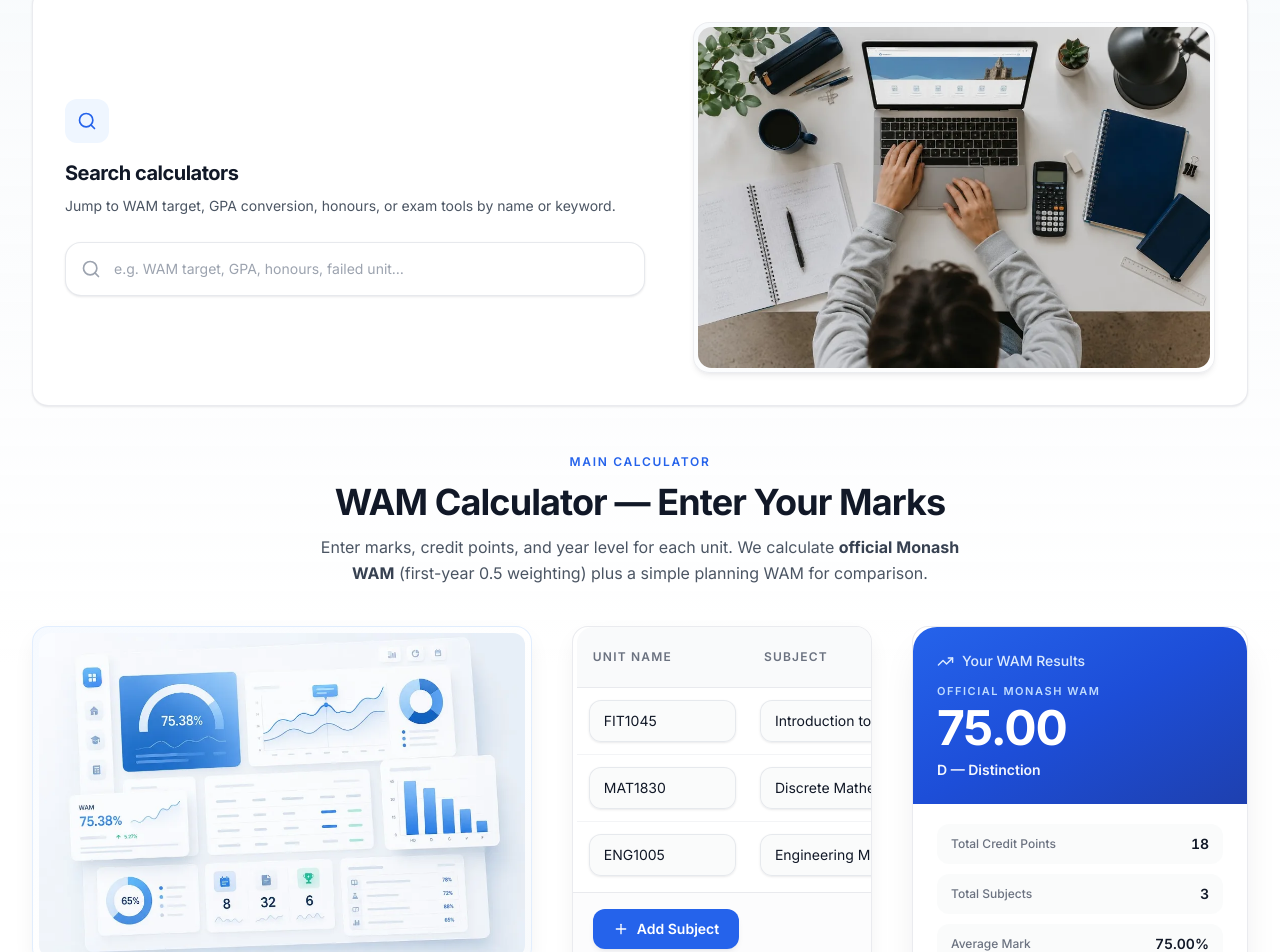
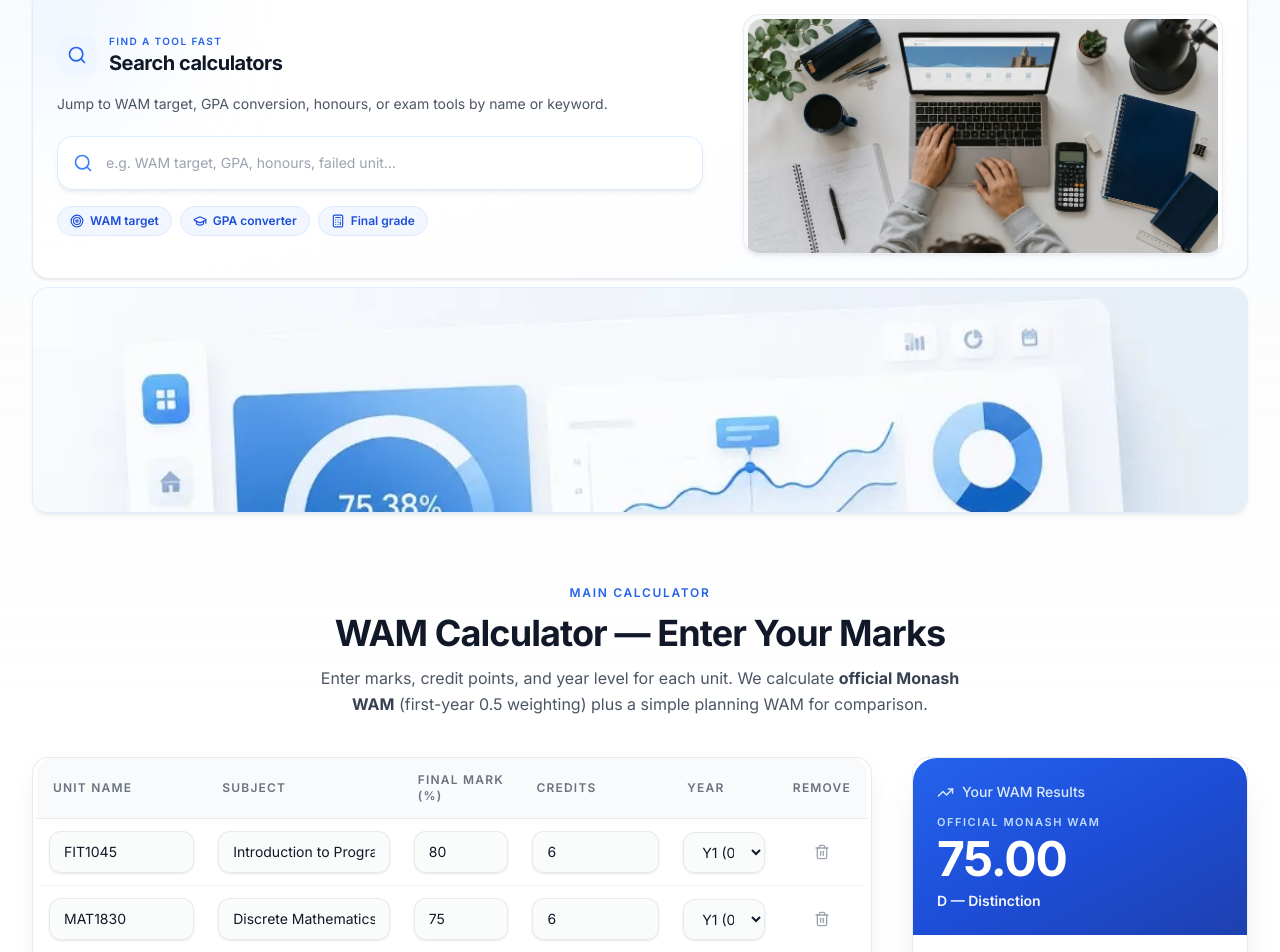
Before and after one commit to asbusiness276-cyber/monash-wam-calculator, a React (Vite) app: page / in a window 1280 px wide. Shown: the part 1074-2026 px from the top of the page. Built offline with nearby package versions, Linux system fonts and the light colour scheme.

Commit message:
Fix calculator visibility, search section polish, and final grade card image.
Restore full-width calculator layout, tighten search card spacing with quick chips, and replace the incorrect Final Grade Calculator illustration.

```diff
--- a/src/components/SearchField.tsx
+++ b/src/components/SearchField.tsx
@@ -21,7 +21,7 @@ export default function SearchField({
 }: SearchFieldProps) {
   const inputClass =
     variant === 'premium'
-      ? 'w-full rounded-2xl border border-gray-200/90 bg-white py-4 pl-12 pr-12 text-sm text-gray-900 shadow-premium-sm transition-[border-color,box-shadow] placeholder:text-gray-400 focus:border-primary-500 focus:outline-none focus:ring-2 focus:ring-primary-500/20 dark:border-gray-600 dark:bg-gray-900/50 dark:text-white'
+      ? 'w-full rounded-2xl border border-primary-100/90 bg-white/95 py-4 pl-12 pr-12 text-sm font-medium text-gray-900 shadow-premium transition-[border-color,box-shadow,background-color] placeholder:font-normal placeholder:text-gray-400 focus:border-primary-500 focus:bg-white focus:outline-none focus:ring-4 focus:ring-primary-500/15 dark:border-primary-900/60 dark:bg-gray-900/65 dark:text-white dark:focus:bg-gray-900'
       : 'w-full rounded-2xl border border-gray-200 dark:border-gray-700 bg-white dark:bg-gray-800 py-3.5 pl-11 pr-11 text-sm text-gray-900 dark:text-white placeholder:text-gray-400 shadow-sm focus:border-primary-500 focus:outline-none focus:ring-2 focus:ring-primary-500/20';
 
   return (
@@ -31,7 +31,9 @@ export default function SearchField({
       </label>
       <Search
         size={variant === 'premium' ? 20 : 18}
-        className="pointer-events-none absolute left-4 top-1/2 -translate-y-1/2 text-gray-400"
+        className={`pointer-events-none absolute left-4 top-1/2 -translate-y-1/2 ${
+          variant === 'premium' ? 'text-primary-500' : 'text-gray-400'
+        }`}
         aria-hidden
       />
       <input
--- a/src/components/WAMCalculator.tsx
+++ b/src/components/WAMCalculator.tsx
@@ -1,8 +1,6 @@
 import { useState, useCallback } from 'react';
 import { Plus, Trash2, RotateCcw, Copy, Check, TrendingUp, Calculator } from 'lucide-react';
 import UnitAutocompleteInput from './UnitAutocompleteInput';
-import HomeImage from './home/ui/HomeImage';
-import { HOME_IMAGES } from '../data/homeImages';
 import { matchSubjectByUnit, matchUnitBySubject } from '../utils/unitSubjectSuggestions';
 import {
   calculateCreditWeightedWam,
@@ -177,7 +175,7 @@ export default function WAMCalculator({ shellVariant = 'default' }: WAMCalculato
   return (
     <>
       <section id="calculator" className={`scroll-mt-20 ${isHomeShell ? 'pb-4 md:pb-6' : ''}`}>
-        <div className={isHomeShell ? 'home-container py-8 md:py-10' : 'max-w-6xl mx-auto px-4 py-8'}>
+        <div className={isHomeShell ? 'home-container home-calc-container py-8 md:py-10' : 'max-w-6xl mx-auto px-4 py-8'}>
         <div className={`text-center ${isHomeShell ? 'mb-8 md:mb-10 max-w-2xl mx-auto' : 'mb-6'}`}>
           {isHomeShell && (
             <p className="home-eyebrow mb-3">Main calculator</p>
@@ -204,20 +202,14 @@ export default function WAMCalculator({ shellVariant = 'default' }: WAMCalculato
           </p>
         </div>
 
-        <div className={isHomeShell ? 'home-calc-showcase' : undefined}>
-          {isHomeShell && (
-            <div className="home-calc-showcase-art">
-              <HomeImage
-                image={HOME_IMAGES.wamCalculator}
-                alt="Student using the Monash WAM calculator with subject marks, credit points, and live results"
-                wrapperClassName="home-calc-showcase-image-wrap"
-                className="home-calc-showcase-image"
-              />
-            </div>
-          )}
-
-          <div className={isHomeShell ? 'home-calc-showcase-tool' : undefined}>
-        <div className="grid grid-cols-1 items-start gap-6 lg:grid-cols-[minmax(0,1fr)_19.5rem] lg:gap-8 xl:grid-cols-[minmax(0,1fr)_21rem] xl:gap-10" data-article-tool-screenshot="monash-wam">
+        <div
+          className={
+            isHomeShell
+              ? 'grid grid-cols-1 items-start gap-6 xl:grid-cols-[minmax(0,1fr)_21rem] xl:gap-10'
+              : 'grid grid-cols-1 items-start gap-6 lg:grid-cols-[minmax(0,1fr)_19.5rem] lg:gap-8 xl:grid-cols-[minmax(0,1fr)_21rem] xl:gap-10'
+          }
+          data-article-tool-screenshot="monash-wam"
+        >
           <div className="min-w-0 space-y-5">
             <div className={shellClass}>
               {/* Mobile — unit cards */}
@@ -314,18 +306,18 @@ export default function WAMCalculator({ shellVariant = 'default' }: WAMCalculato
                 <table className="calc-table">
                   <thead>
                     <tr>
-                      <th className="min-w-[130px]">Unit Name</th>
-                      <th className="min-w-[190px]">Subject</th>
-                      <th className="min-w-[7rem]">Final Mark (%)</th>
-                      <th className="min-w-[6rem]">Credits</th>
-                      <th className="min-w-[7rem]">Year</th>
+                      <th className="min-w-[7.5rem]">Unit Name</th>
+                      <th className="min-w-[10rem]">Subject</th>
+                      <th className="min-w-[6.5rem]">Final Mark (%)</th>
+                      <th className="min-w-[5rem]">Credits</th>
+                      <th className="min-w-[6rem]">Year</th>
                       <th className="w-14 text-center">Remove</th>
                     </tr>
                   </thead>
                   <tbody>
                     {subjects.map((s, i) => (
                       <tr key={s.id}>
-                        <td className="relative min-w-[130px]">
+                        <td className="relative min-w-[7.5rem]">
                           <UnitAutocompleteInput
                             field="unit"
                             value={s.unit}
@@ -334,7 +326,7 @@ export default function WAMCalculator({ shellVariant = 'default' }: WAMCalculato
                             inputClassName={tableInputClass}
                           />
                         </td>
-                        <td className="relative min-w-[190px]">
+                        <td className="relative min-w-[10rem]">
                           <UnitAutocompleteInput
                             field="subject"
                             value={s.subject}
@@ -500,8 +492,6 @@ export default function WAMCalculator({ shellVariant = 'default' }: WAMCalculato
             </div>
           </aside>
         </div>
-          </div>
-        </div>
 
         <a href="/wam-to-gpa-calculator" className="calc-gpa-promo-banner group">
           <div className="min-w-0">
--- a/src/components/home/HomeCalculatorArea.tsx
+++ b/src/components/home/HomeCalculatorArea.tsx
@@ -1,5 +1,6 @@
 import WAMCalculator from '../WAMCalculator';
 import HomeCalculatorSearch from './HomeCalculatorSearch';
+import HomeCalculatorVisual from './HomeCalculatorVisual';
 
 export default function HomeCalculatorArea() {
   return (
@@ -7,6 +8,7 @@ export default function HomeCalculatorArea() {
       <div className="home-container pb-2 pt-10 md:pt-12">
         <HomeCalculatorSearch />
       </div>
+      <HomeCalculatorVisual />
       <WAMCalculator shellVariant="home" />
     </div>
   );
--- a/src/components/home/HomeCalculatorSearch.tsx
+++ b/src/components/home/HomeCalculatorSearch.tsx
@@ -1,5 +1,5 @@
 import { useMemo, useState } from 'react';
-import { ArrowRight, Search as SearchIcon } from 'lucide-react';
+import { ArrowRight, Calculator, GraduationCap, Search as SearchIcon, Target } from 'lucide-react';
 import { ALL_CALCULATOR_LINKS, CALCULATOR_CATEGORIES } from '../../data/calculatorCatalog';
 import { HOME_IMAGES } from '../../data/homeImages';
 import SearchField from '../SearchField';
@@ -30,18 +30,28 @@ export default function HomeCalculatorSearch() {
   }, [query]);
 
   const trimmedQuery = query.trim();
+  const quickSearches = [
+    { label: 'WAM target', icon: Target },
+    { label: 'GPA converter', icon: GraduationCap },
+    { label: 'Final grade', icon: Calculator },
+  ] as const;
 
   return (
-    <PremiumCard hover padding="lg" className="home-animate-in home-search-card">
+    <PremiumCard hover padding="md" className="home-animate-in home-search-card">
       <div className="home-search-split">
         <div className="home-search-form">
-          <CardIcon icon={SearchIcon} className="mb-4" />
-          <h2 className="card-title-lg">Search calculators</h2>
-          <p className="card-body mt-2">
+          <div className="mb-4 flex items-center gap-3">
+            <CardIcon icon={SearchIcon} className="h-10 w-10" />
+            <div>
+              <p className="home-eyebrow text-[10px]">Find a tool fast</p>
+              <h2 className="card-title-lg">Search calculators</h2>
+            </div>
+          </div>
+          <p className="card-body">
             Jump to WAM target, GPA conversion, honours, or exam tools by name or keyword.
           </p>
 
-          <div className="mt-6">
+          <div className="mt-5">
             <SearchField
               id="home-calculator-search"
               label="Search calculators"
@@ -51,6 +61,24 @@ export default function HomeCalculatorSearch() {
               resultCount={trimmedQuery ? results.length : undefined}
               variant="premium"
             />
+          </div>
+
+          <div className="home-search-chips" aria-label="Popular calculator searches">
+            {quickSearches.map(item => {
+              const Icon = item.icon;
+
+              return (
+                <button
+                  key={item.label}
+                  type="button"
+                  onClick={() => setQuery(item.label)}
+                  className="home-search-chip"
+                >
+                  <Icon size={14} aria-hidden />
+                  {item.label}
+                </button>
+              );
+            })}
           </div>
         </div>
 
--- /dev/null
+++ b/src/components/home/HomeCalculatorVisual.tsx
@@ -0,0 +1,17 @@
+import { HOME_IMAGES } from '../../data/homeImages';
+import HomeImage from './ui/HomeImage';
+
+export default function HomeCalculatorVisual() {
+  return (
+    <div className="home-container pb-6 md:pb-8">
+      <div className="home-calc-visual-banner">
+        <HomeImage
+          image={HOME_IMAGES.wamCalculator}
+          alt="Student using the Monash WAM calculator with subject marks, credit points, and live results"
+          wrapperClassName="home-calc-visual-banner-wrap"
+          className="home-calc-visual-banner-image"
+        />
+      </div>
+    </div>
+  );
+}
--- a/src/data/homeImages.ts
+++ b/src/data/homeImages.ts
@@ -23,7 +23,7 @@ export const HOME_IMAGES = {
   featuredCalculators: {
     '/wam-to-gpa-calculator': { src: '/home/calc-wam-to-gpa.webp', width: 640, height: 426 },
     '/wam-target-calculator': { src: '/home/calc-target-wam.webp', width: 640, height: 426 },
-    '/final-grade-calculator': { src: '/home/calc-grade-predictor.webp', width: 640, height: 468 },
+    '/final-grade-calculator': { src: '/home/calc-final-grade.webp', width: 640, height: 427 },
     '/monash-distinction-average-calculator': { src: '/home/calc-gpa-to-wam.webp', width: 640, height: 426 },
     '/semester-wam-calculator': { src: '/home/calc-semester-wam.webp', width: 640, height: 426 },
     '/monash-honours-calculator': { src: '/home/calc-honours.webp', width: 640, height: 426 },
--- a/src/index.css
+++ b/src/index.css
@@ -286,15 +286,28 @@
   }
 
   .home-search-card {
-    @apply overflow-hidden;
+    @apply relative overflow-hidden bg-gradient-to-br from-white via-white to-primary-50/25 dark:from-gray-800 dark:via-gray-800 dark:to-primary-900/15;
+  }
+
+  .home-search-card::before {
+    content: '';
+    @apply pointer-events-none absolute -left-24 -top-24 h-56 w-56 rounded-full bg-primary-200/25 blur-3xl dark:bg-primary-700/15;
   }
 
   .home-search-split {
-    @apply grid grid-cols-1 items-center gap-8 lg:grid-cols-[minmax(0,1fr)_minmax(0,0.9fr)] lg:gap-10 xl:gap-12;
+    @apply relative grid grid-cols-1 items-center gap-6 lg:grid-cols-[minmax(0,1.05fr)_minmax(0,0.78fr)] lg:gap-8 xl:gap-10;
   }
 
   .home-search-form {
     @apply min-w-0 text-left;
+  }
+
+  .home-search-chips {
+    @apply mt-4 flex flex-wrap gap-2;
+  }
+
+  .home-search-chip {
+    @apply inline-flex items-center gap-1.5 rounded-full border border-primary-100 bg-primary-50/80 px-3 py-1.5 text-xs font-semibold text-primary-700 transition-[border-color,background-color,color,transform] duration-200 hover:-translate-y-0.5 hover:border-primary-200 hover:bg-primary-100 dark:border-primary-800/60 dark:bg-primary-900/25 dark:text-primary-300 dark:hover:bg-primary-900/45;
   }
 
   .home-search-visual {
@@ -302,31 +315,27 @@
   }
 
   .home-search-image-wrap {
-    @apply rounded-2xl border border-gray-200/70 bg-gradient-to-br from-slate-50 to-white p-1 shadow-premium dark:border-gray-700/70 dark:from-gray-900 dark:to-gray-800;
+    @apply max-h-56 rounded-2xl border border-gray-200/70 bg-gradient-to-br from-slate-50 to-white p-1 shadow-premium dark:border-gray-700/70 dark:from-gray-900 dark:to-gray-800 lg:max-h-60;
   }
 
   .home-search-image {
-    @apply rounded-[0.875rem];
+    @apply rounded-[0.875rem] object-cover object-center;
   }
 
-  .home-calc-showcase {
-    @apply grid grid-cols-1 items-start gap-8 xl:grid-cols-[minmax(0,0.85fr)_minmax(0,1.15fr)] xl:gap-10 2xl:gap-12;
+  .home-calc-visual-banner {
+    @apply overflow-hidden rounded-2xl border border-primary-100/80 bg-gradient-to-br from-primary-50/50 via-white to-slate-50 shadow-premium dark:border-primary-900/40 dark:from-primary-900/20 dark:via-gray-900 dark:to-gray-950;
   }
 
-  .home-calc-showcase-art {
-    @apply order-first xl:order-none;
+  .home-calc-visual-banner-wrap {
+    @apply max-h-44 sm:max-h-52 md:max-h-56;
   }
 
-  .home-calc-showcase-image-wrap {
-    @apply sticky top-24 rounded-2xl border border-primary-100/80 bg-gradient-to-br from-primary-50/60 via-white to-slate-50 p-1.5 shadow-premium-lg dark:border-primary-900/50 dark:from-primary-900/30 dark:via-gray-900 dark:to-gray-900;
+  .home-calc-visual-banner-image {
+    @apply h-full w-full object-cover object-center;
   }
 
-  .home-calc-showcase-image {
-    @apply rounded-xl;
-  }
-
-  .home-calc-showcase-tool {
-    @apply min-w-0;
+  .home-calc-container {
+    @apply max-w-[88rem];
   }
 
   /* How it works — step cards */
@@ -461,7 +470,7 @@
   }
 
   .calc-table {
-    @apply w-full min-w-[860px] border-separate border-spacing-0;
+    @apply w-full min-w-[760px] border-separate border-spacing-0;
   }
 
   .calc-table thead th {
```
Also changed, not shown: public/home/calc-final-grade.webp (added), public/home/calc-grade-predictor.webp (deleted), public/home/manifest.json.
